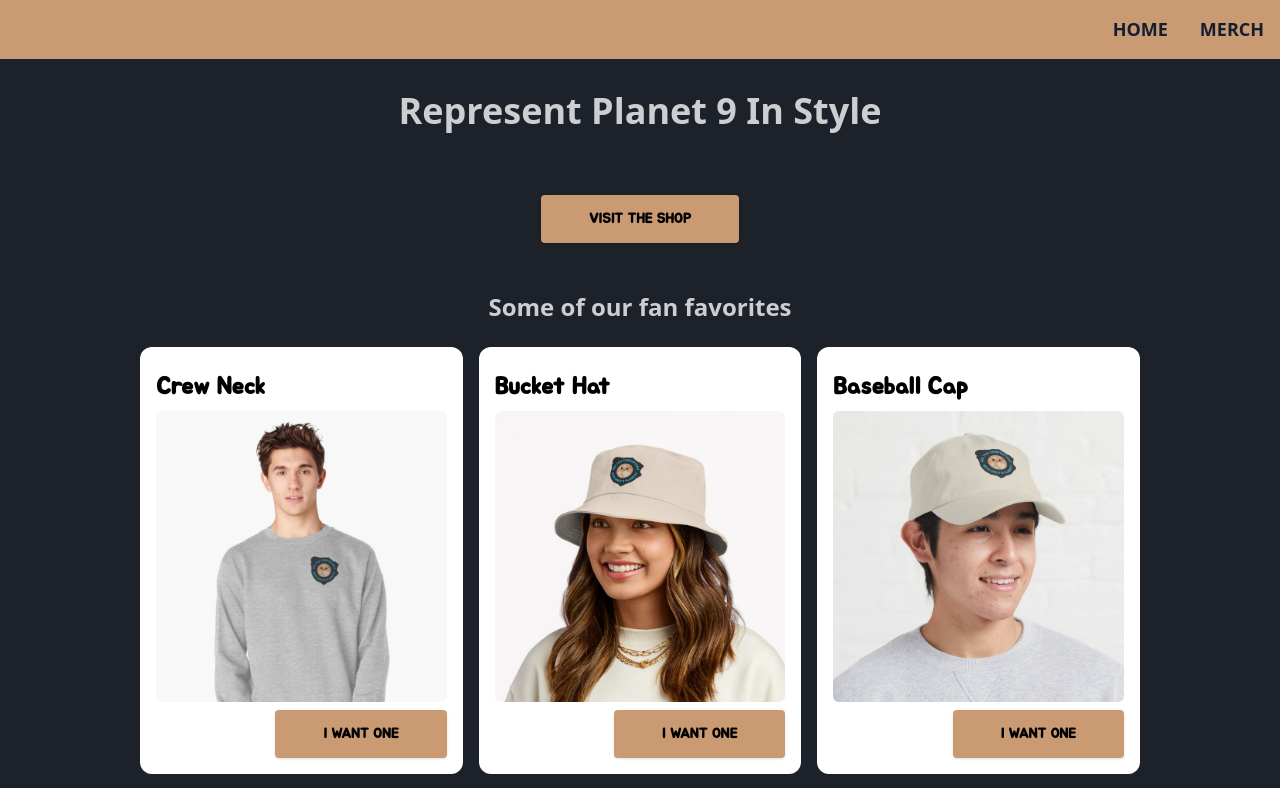
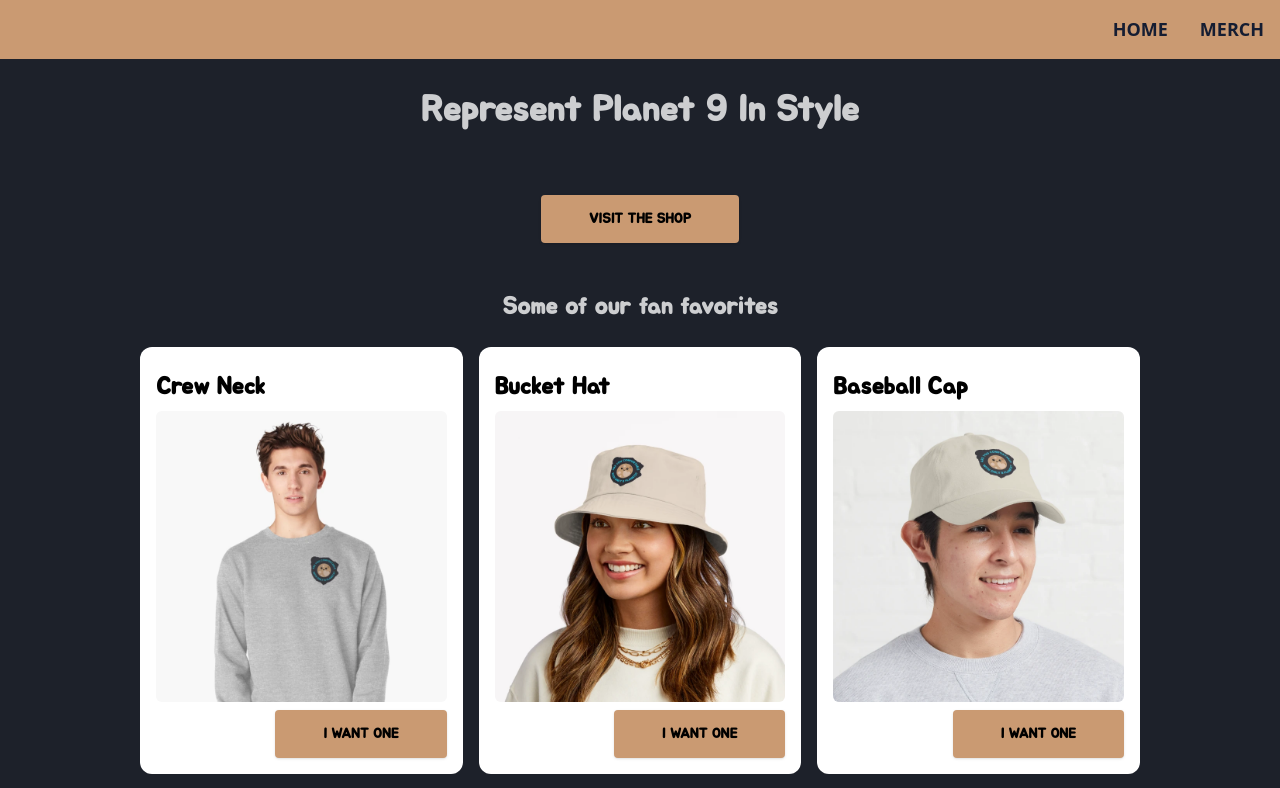
Before and after one commit to emilygorelik/reconsiderpluto, a React (Vite) app: page /merch in a window 1280 px wide. Shown: the top 788 px of the page. Built offline with nearby package versions, Linux system fonts and the light colour scheme; what tailwindcss-animated would draw is missing.

Commit message:
fix font on merch page

```diff
--- a/src/routes/Merch/Merch.tsx
+++ b/src/routes/Merch/Merch.tsx
@@ -4,7 +4,7 @@ import MerchItem from './MerchItem';
 function Merch() {
   return (
     <div className="prose flex w-full max-w-full flex-col items-center justify-center px-20">
-      <h1 className="py-8 text-center">Represent Planet 9 In Style</h1>
+      <h1 className="py-8 text-center font-jua">Represent Planet 9 In Style</h1>
       <Button
         onClick={() =>
           window.open('https://www.redbubble.com/shop/ap/154372366', '_blank')
@@ -12,7 +12,7 @@ function Merch() {
       >
         Visit the Shop
       </Button>
-      <h2>Some of our fan favorites</h2>
+      <h2 className="font-jua">Some of our fan favorites</h2>
       <div className="mb-8 grid max-w-[1000px] grid-cols-1 gap-4 sm:grid-cols-2 lg:grid-cols-3">
         <MerchItem
           item="Crew Neck"
```
